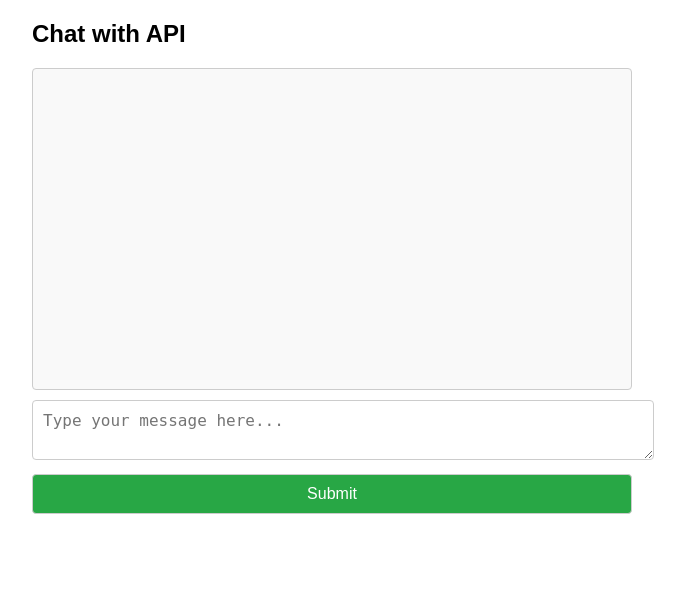
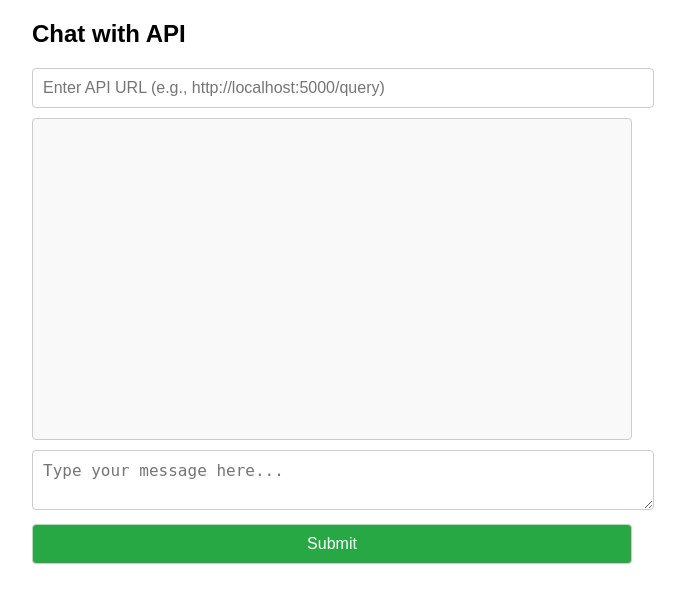
Before and after one commit to Silambarasan1999/AWS_learning, a Flask app: page / in a window 1280 px wide. Shown: the top 603 px of the page, without its empty margins (308-993 px from the left). Run offline with Flask 3, Linux system fonts and the light colour scheme.

Commit message:
Update index.html

```diff
--- a/templates/index.html
+++ b/templates/index.html
@@ -41,13 +41,15 @@
             text-align: left;
             color: green;
         }
-        button {
+        input[type="text"], button {
             font-size: 16px;
             padding: 10px;
             margin-bottom: 10px;
             border-radius: 4px;
             border: 1px solid #ccc;
             width: 100%;
+        }
+        button {
             background-color: #28a745;
             color: white;
             cursor: pointer;
@@ -60,6 +62,8 @@
 <body>
     <div class="container">
         <h2>Chat with API</h2>
+        <!-- API URL Input -->
+        <input type="text" id="api-url" placeholder="Enter API URL (e.g., http://localhost:5000/query)" />
         <!-- Chat Box -->
         <div class="chat-box" id="chat-box">
             <!-- Chat messages will appear here -->
@@ -72,11 +76,14 @@
 
     <script>
         async function sendMessage() {
+            const apiUrl = document.getElementById('api-url').value.trim();
             const prompt = document.getElementById('user-prompt').value.trim();
             const chatBox = document.getElementById('chat-box');
 
-            // Hardcoded API URL (Replace this with your actual API URL)
-            const apiUrl = 'http://localhost:5000/query';
+            if (!apiUrl) {
+                alert("Please enter the API URL.");
+                return;
+            }
 
             if (!prompt) {
                 alert("Please enter your message.");
@@ -102,7 +109,7 @@
                 const data = await response.json();
 
                 // Append API response to the chat box
-                const apiMessage = document.createElement('div');
+                const apiMessage = document.createElement('div'); // Define apiMessage here
                 apiMessage.className = 'message response';
                 apiMessage.textContent = `API: ${data.response || data.error || "No response"}`;
                 chatBox.appendChild(apiMessage);
```
